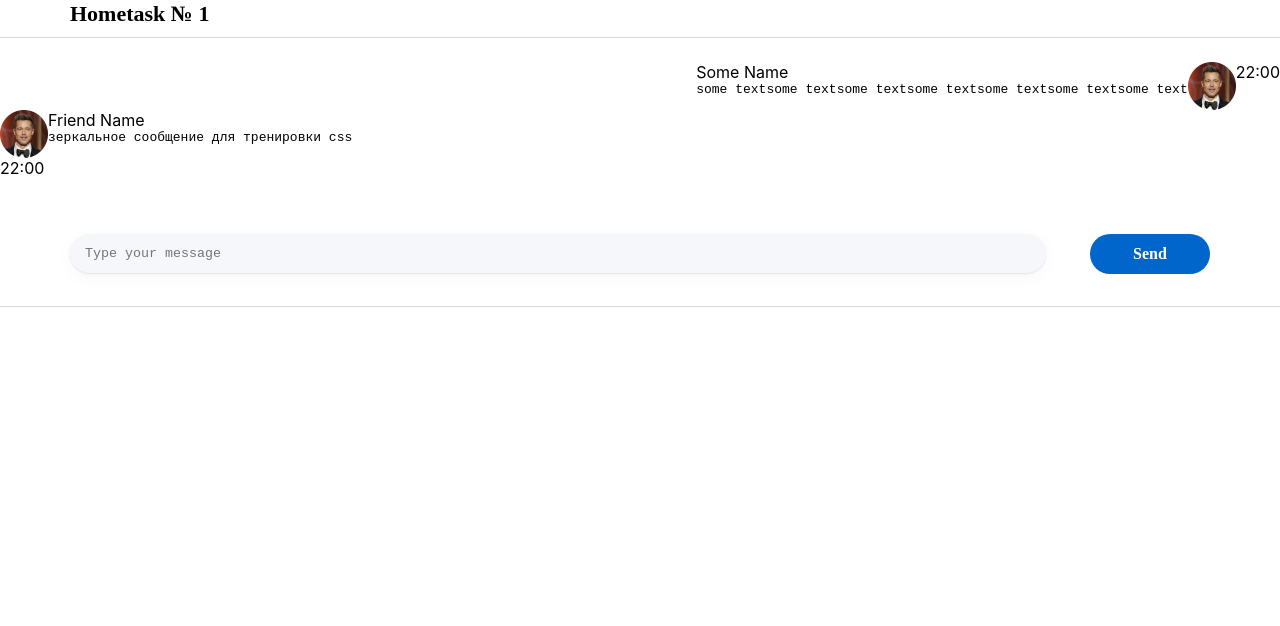
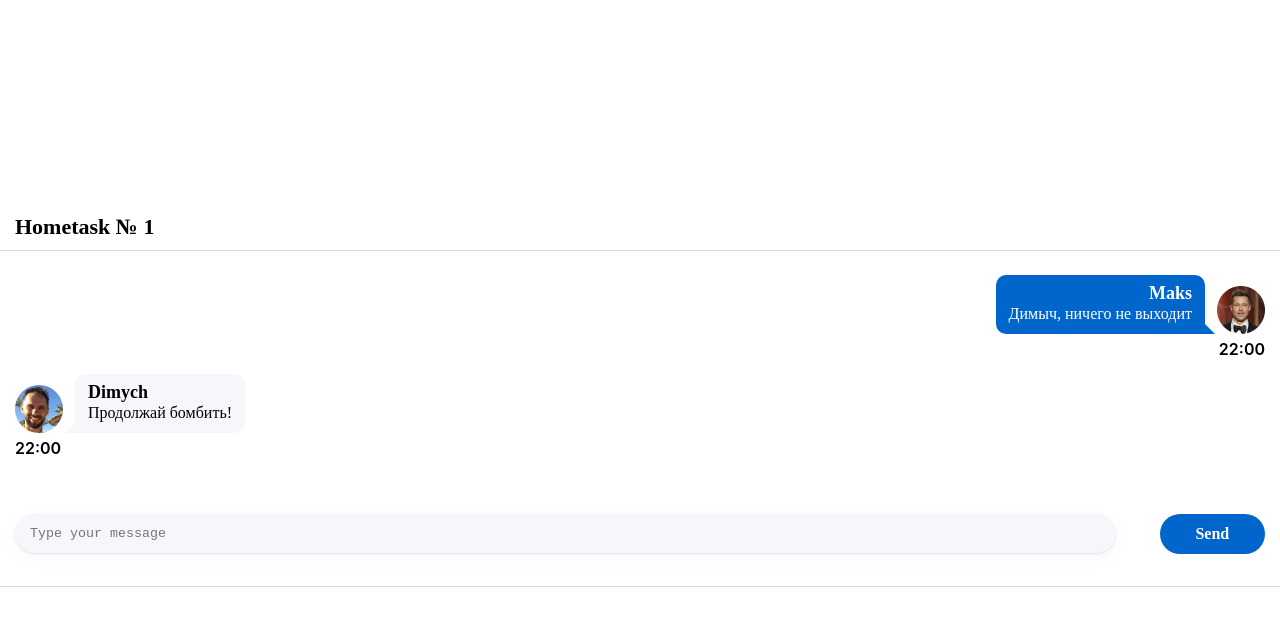
Before and after one commit to mvedmedenko/hw01, a React (Create React App) app: page / in a window 1280 px wide. Shown: the top 626 px of the page. Built offline with nearby package versions, Linux system fonts and the light colour scheme.

Commit message:
hw01 is done

```diff
--- a/src/s1-main/App.module.css
+++ b/src/s1-main/App.module.css
@@ -1,5 +1,17 @@
 .App {
     --header_height: 60px;
+    min-width: 100%;
+    position: absolute;
+    top: 50%;
+    left: 50%;
+    margin-right: -50%;
+    transform: translate(-50%, -50%)
+}
+
+.container {
+    max-width: 1430px;
+    padding: 0px 15px;
+    margin: 0 auto;
 }
 
 .hw {
@@ -16,5 +28,4 @@
     line-height: 27px;
     color: #000000;
     margin-bottom: 10px;
-    margin-left: 70px;
 }
--- a/src/s2-homeworks/hw01/HW1.tsx
+++ b/src/s2-homeworks/hw01/HW1.tsx
@@ -4,6 +4,7 @@ import MessageSender from './message-sender/MessageSender'
 import s2 from '../../s1-main/App.module.css'
 import FriendMessage from './friend-message/FriendMessage'
 import avatar from './avatar.png'
+import friendAvatar from "./friendAvatar.jpeg"
 
 /*
 * 1 - описать тип MessageType +++
@@ -36,21 +37,21 @@ export const message0: MessageType = {
     id: 0,
     user: {
         avatar: avatar, // можно менять
-        name: 'Some Name',  // можно менять
+        name: 'Maks',  // можно менять
     },
     message: {
-        text: 'some textsome textsome textsome textsome textsome textsome text', // можно менять
+        text: 'Димыч, ничего не выходит', // можно менять
         time: '22:00', // можно менять
     },
 }
 export const friendMessage0: MessageType = {
     id: 100,
     user: {
-        avatar: avatar, // можно менять
-        name: 'Friend Name', // можно менять
+        avatar: friendAvatar, // можно менять
+        name: 'Dimych', // можно менять
     },
     message: {
-        text: 'зеркальное сообщение для тренировки css', // можно менять
+        text: 'Продолжай бомбить!', // можно менять
         time: '22:00', // можно менять
     },
 }
@@ -58,8 +59,11 @@ export const friendMessage0: MessageType = {
 const HW1 = () => {
     return (
         <div id={'hw1'}>
+            <div className={s2.container}>
                 <div className={s2.hwTitle}>Hometask № 1</div>
+            </div>
             <div className={s2.hw}>
+                <div className={s2.container}>
                     {/*проверка отображения (не менять)*/}
                     <div>
                         <Message message={message0} />
@@ -70,6 +74,7 @@ const HW1 = () => {
                     <MessageSender M={Message} />
                 </div>
                 </div>
+        </div>
     )
 }
 
--- a/src/s2-homeworks/hw01/friend-message/FriendMessage.module.css
+++ b/src/s2-homeworks/hw01/friend-message/FriendMessage.module.css
@@ -8,26 +8,51 @@
 }
 
 .friendImageAndText img {
+    border-radius: 50%;
     width: 48px;
     height: 48px;
+    margin-top: 11px;
 }
 
 .friendText {
-
+    padding: 7px 13px 8px 13px;
+    background: #F5F7FB;
+    border-radius: 10px 10px 10px 0px;
+    text-align: left;
+    margin-left: 12px;
+    position: relative;
+    z-index: 3;
 }
 
 .friendText:after {
-
+    content: "";
+    position: absolute;
+    border: 5px solid transparent; border-bottom: 5px solid #F5F7FB; border-left: 5px solid #F5F7FB;
+    bottom: 0px;
+    left: -10px;
+    transform: rotate(-90deg);
+    z-index: 1;
 }
 
 .friendName {
-
+    font-family: 'Montserrat';
+    font-style: normal;
+    font-weight: 600;
+    font-size: 18px;
+    line-height: 22px;
+    color: #000000;
 }
 
 .friendMessageText {
-    max-width: 100%;
+    font-family: 'Montserrat';
+    font-style: normal;
+    font-weight: 400;
+    font-size: 16px;
+    line-height: 20px;
+    color: #000000;
 }
 
 .friendTime {
-
+    margin-top: 5px;
+    font-weight: 600;
 }
--- a/src/s2-homeworks/hw01/message-sender/MessageSender.module.css
+++ b/src/s2-homeworks/hw01/message-sender/MessageSender.module.css
@@ -6,7 +6,7 @@
 }
 
 .textarea {
-    width: 976px;
+    width: 100%;
     padding: 12px 15px;
     background: #F5F7FB;
     max-height: 100px;
--- a/src/s2-homeworks/hw01/message/Message.module.css
+++ b/src/s2-homeworks/hw01/message/Message.module.css
@@ -1,34 +1,58 @@
 .message {
-    display: flex;
-    justify-content: flex-end;
+    margin-bottom: 15px;
 }
 
 .imageAndText {
     display: flex;
     flex-flow: row-reverse;
+
 }
 
 .imageAndText img {
     width: 48px;
-    height: 48px;
+    min-height: 48px;
+    margin-top: 11px;
 }
 
 .text {
-
+    padding: 7px 13px 8px 13px;
+    background: #0066CC;
+    border-radius: 10px 10px 0 10px;
+    text-align: right;
+    margin-right: 12px;
+    position: relative;
+    max-width: 80%;
 }
 
 .text:after {
-
+    content: "";
+    position: absolute;
+    border: 5px solid transparent; border-bottom: 5px solid #0066CC; border-left: 5px solid #0066CC;
+    bottom: 0;
+    right: -10px;
 }
 
 .name {
-
+    font-family: 'Montserrat';
+    font-style: normal;
+    font-weight: 600;
+    font-size: 18px;
+    line-height: 22px;
+    color: #FFFFFF;
 }
 
 .messageText {
-
+    font-family: 'Montserrat';
+    font-style: normal;
+    font-weight: 400;
+    font-size: 16px;
+    line-height: 20px;
+    color: #FFFFFF;
 }
 
 .time {
-
+    margin-top: 5px;
+    font-weight: 600;
+    display: flex;
+    justify-content: flex-end;
 }
```
Also changed, not shown: src/s2-homeworks/hw01/friendAvatar.jpeg (added). Lines whose indentation alone changed are shown as unchanged.
